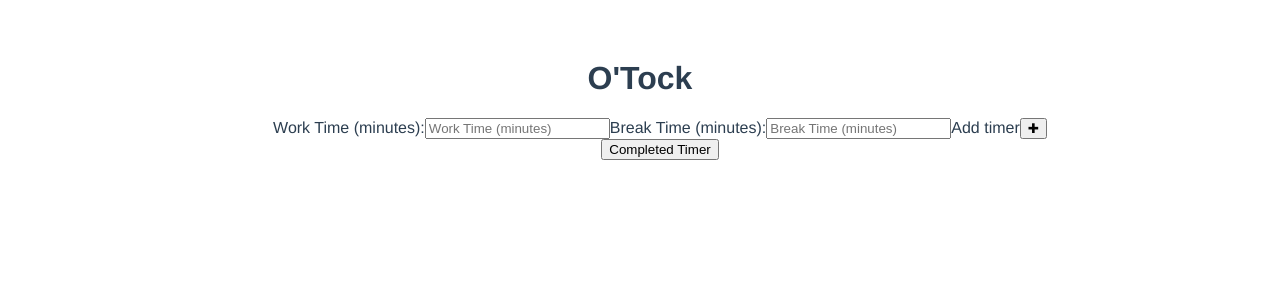
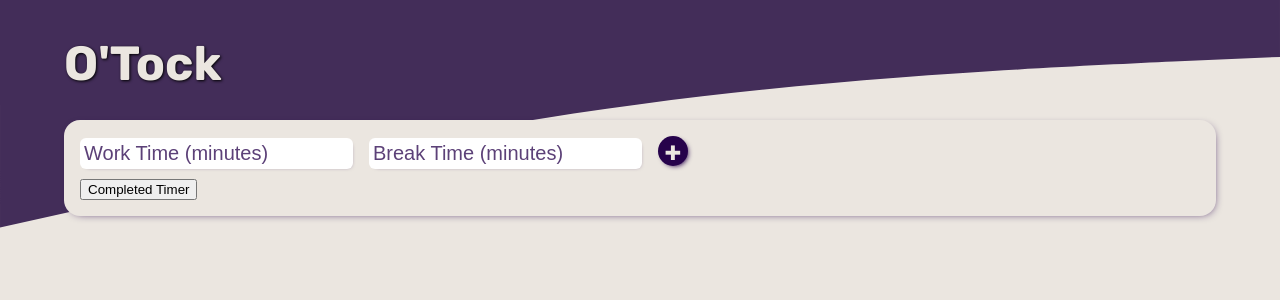
Before and after one commit to Zietieflr/project-mod5-frontend, a Vue app: page / in a window 1280 px wide. Shown: the top 300 px of the page. Built offline with nearby package versions, Linux system fonts and the light colour scheme.

Commit message:
Link CSS. Initial styling.

```diff
--- a/public/index.html
+++ b/public/index.html
@@ -4,13 +4,16 @@
     <meta charset="utf-8">
     <meta http-equiv="X-UA-Compatible" content="IE=edge">
     <meta name="viewport" content="width=device-width,initial-scale=1.0">
+    <link rel="stylesheet" href="https://cdnjs.cloudflare.com/ajax/libs/meyer-reset/2.0/reset.min.css" integrity="sha512-NmLkDIU1C/C88wi324HBc+S2kLhi08PN5GDeUVVVC/BVt/9Izdsc9SVeVfA1UZbY3sHUlDSyRXhCzHfr6hmPPw==" crossorigin="anonymous" />
     <link rel="icon" href="<%= BASE_URL %>favicon.ico">
+    <link rel="stylesheet" href="main.css" />
     <title><%= htmlWebpackPlugin.options.title %></title>
   </head>
   <body>
     <noscript>
       <strong>We're sorry but <%= htmlWebpackPlugin.options.title %> doesn't work properly without JavaScript enabled. Please enable it to continue.</strong>
     </noscript>
+    <svg class="upper-decoration" xmlns="http://www.w3.org/2000/svg" viewBox="0 0 1440 320"><path fill="#432D59" fill-opacity="1" d="M0,256L120,229.3C240,203,480,149,720,117.3C960,85,1200,75,1320,69.3L1440,64L1440,0L1320,0C1200,0,960,0,720,0C480,0,240,0,120,0L0,0Z"></path></svg>
     <div id="app"></div>
     <!-- built files will be auto injected -->
   </body>
--- /dev/null
+++ b/public/main.css
@@ -0,0 +1,125 @@
+@import url('https://fonts.googleapis.com/css2?family=Rubik:ital,wght@0,300;0,400;0,700;1,300&display=swap');
+
+body {
+  background-color: hsl(30, 20%, 90%);
+  position: relative;
+  margin: 0;
+  padding: 0;
+}
+
+.upper-decoration {
+  position: absolute;
+  left: 0;
+  top: 0;
+  z-index: -1;
+  margin: 0;
+}
+
+#app {
+  font-family: 'Rubik', Helvetica, Arial, sans-serif;
+  -webkit-font-smoothing: antialiased;
+  -moz-osx-font-smoothing: grayscale;
+  color: hsl(270, 95%, 15%);
+  margin-left: 5%;
+  margin-right: 5%;
+}
+
+h1 {
+  font-size: 3rem;
+  margin-bottom: 2rem;
+  padding-top: 2.5rem;
+  font-weight: 700;
+  color: hsl(30, 20%, 90%);
+  text-shadow: 1px 1px 3px hsl(0, 0%, 0%);
+}
+
+ul {
+  background-color: hsl(30, 20%, 90%);
+  width: inherit;
+  height: min-content;
+  padding: 1rem;
+  box-shadow: 2px 2px 10px -5px hsl(270, 95%, 15%);
+  border-radius: 1rem;
+}
+
+.add-timers {
+  margin-bottom: 10px;
+}
+
+.add-timers > input {
+  border: none;
+  font-size: 1.25rem;
+  color: hsl(270, 95%, 15%);
+  background-color: hsl(30, 20%, 100%);
+  padding: .25rem;
+  margin-right: 1rem;
+  box-shadow: 2px 2px 5px -5px hsl(270, 95%, 15%);
+  border-radius: 6px;
+}
+
+::-webkit-input-placeholder { /* Chrome/Opera/Safari */
+  color: hsl(270, 95%, 15%);
+  opacity: 75%;
+}
+::-moz-placeholder { /* Firefox 19+ */
+  color: hsl(270, 95%, 15%);
+  opacity: 75%;
+}
+:-ms-input-placeholder { /* IE 10+ */
+  color: hsl(270, 95%, 15%);
+  opacity: 75%;
+}
+:-moz-placeholder { /* Firefox 18- */
+  color: hsl(270, 95%, 15%);
+  opacity: 75%;
+}
+
+.add-timers > input[type="submit"] {
+  color: hsl(30, 20%, 90%);
+  background-color: hsl(270, 95%, 15%);
+  padding: 5px;
+  width: 30px;
+  height: 30px;
+  border-radius: 15px;
+  box-shadow: 2px 2px 5px -2px hsl(270, 95%, 15%);
+}
+
+.add-timers > input[type="submit"]:active {
+  box-shadow: 2px 2px 5px -2px hsl(270, 95%, 15%);
+}
+
+.timer-value {
+  width: 20rem;
+  display: flex;
+  flex-direction: row;
+  justify-content: space-between;
+  font-size: 1.25rem;
+  color: hsl(270, 95%, 15%);
+  background-color: hsl(30, 20%, 100%);
+  padding: .5rem;
+  padding-left: 2rem;
+  padding-right: 2rem;
+  margin-bottom: 5px;
+  box-shadow: 2px 2px 5px -5px hsl(270, 95%, 15%);
+  border-radius: 6px;
+}
+
+.completed-timer-value {
+  width: 20rem;
+  display: flex;
+  flex-direction: row;
+  justify-content: space-between;
+  font-size: 1.25rem;
+  color: hsla(270, 95%, 15%, 75%);
+  background-color: hsl(30, 20%, 90%);
+  padding: .5rem;
+  padding-left: 2rem;
+  padding-right: 2rem;
+  margin-bottom: 5px;
+  box-shadow: 2px 2px 5px -5px hsl(270, 95%, 15%);
+  border-radius: 6px;
+}
+
+.hidden {
+  display: none;
+}
--- a/src/App.vue
+++ b/src/App.vue
@@ -19,12 +19,5 @@ export default {
 </script>
 
 <style>
-#app {
-  font-family: Avenir, Helvetica, Arial, sans-serif;
-  -webkit-font-smoothing: antialiased;
-  -moz-osx-font-smoothing: grayscale;
-  text-align: center;
-  color: #2c3e50;
-  margin-top: 60px;
-}
+
 </style>
--- a/src/components/CompletedTimer.vue
+++ b/src/components/CompletedTimer.vue
@@ -1,7 +1,9 @@
 <template>
-  <li class="completed-timer">
+  <li class="completed-timer-value">
     <p>
       Work time: {{ completedTimerValue.workTime }}
+    </p>
+    <p>
       Break time: {{ completedTimerValue.breakTime }}
     </p>
   </li>
--- a/src/components/Timer.vue
+++ b/src/components/Timer.vue
@@ -1,7 +1,9 @@
 <template>
-  <li class="timer">
+  <li class="timer-value">
     <p>
       Work time: {{ timerValue.workTime }}
+    </p>
+    <p>
       Break time: {{ timerValue.breakTime }}
     </p>
   </li>
--- a/src/components/TimerContainer.vue
+++ b/src/components/TimerContainer.vue
@@ -1,13 +1,13 @@
 <template>
   <div class="timer-container">
     <ul>
-      <form v-on:submit.prevent>
-        <label for="work-timer-form">Work Time (minutes):</label>
-        <input v-model="workTimeForm" type="number" placeholder="Work Time (minutes)" />
-        <label for="break-timer-form">Break Time (minutes):</label>
-        <input v-model="breakTimeForm" type="number" placeholder="Break Time (minutes)" />
-        <label for="add-timer">Add timer</label>
-        <input type="submit" value="✚" @click="addTimerValue">
+      <form v-on:submit.prevent class="add-timers">
+        <label for="work-timer-Input" class="hidden">Work Time (minutes):</label>
+        <input v-model="workTimeInput" name="work-timer-Input" type="number" placeholder="Work Time (minutes)" />
+        <label for="break-timer-Input" class="hidden">Break Time (minutes):</label>
+        <input v-model="breakTimeInput" name="break-timer-Input" type="number" placeholder="Break Time (minutes)" />
+        <label for="add-timer" class="hidden">Add timer</label>
+        <input type="submit" name="add-timer" value="✚" @click="addTimerValue">
       </form>
       <CompletedTimer v-for="(completedTimerValue, index) in completedTimerValues" :key="index" :completedTimerValue="completedTimerValue" />
       <Timer v-for="(timerValue, index) in timerValues" :key="index" :timerValue="timerValue" />
@@ -28,8 +28,8 @@ export default {
   },
   data() {
     return {
-      workTimeForm: '',
-      breakTimeForm: '',
+      workTimeInput: '',
+      breakTimeInput: '',
       timerValues: [],
       completedTimerValues: [],
     }
@@ -37,8 +37,8 @@ export default {
   methods: {
     addTimerValue: function() {
       const newTimerValue = {
-        workTime: this.workTimeForm,
-        breakTime: this.breakTimeForm
+        workTime: this.workTimeInput,
+        breakTime: this.breakTimeInput
       }
       this.timerValues.push(newTimerValue)
     },
```
Also changed, not shown: src/assets/dark-purple-wave.svg (added), src/helpers/functions.js (added).
